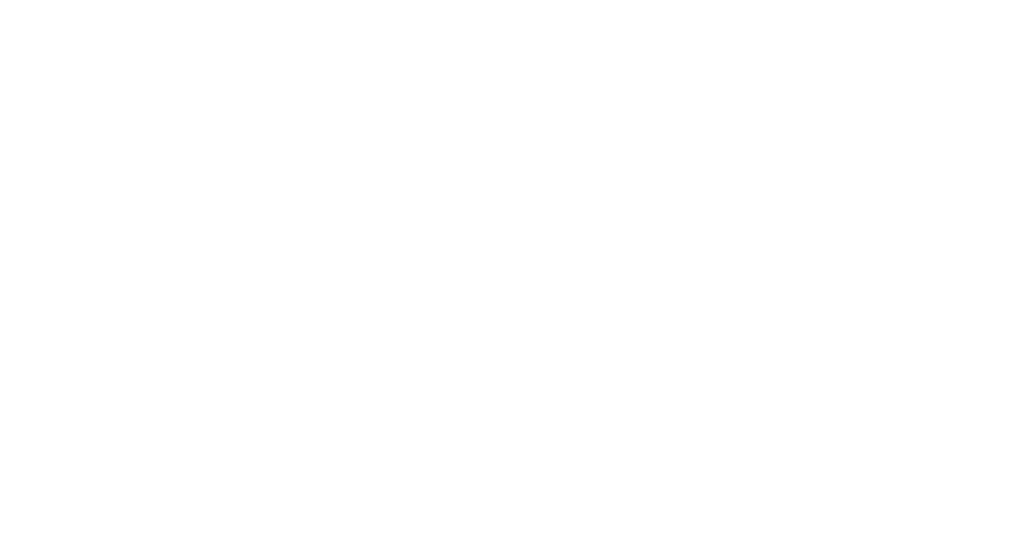
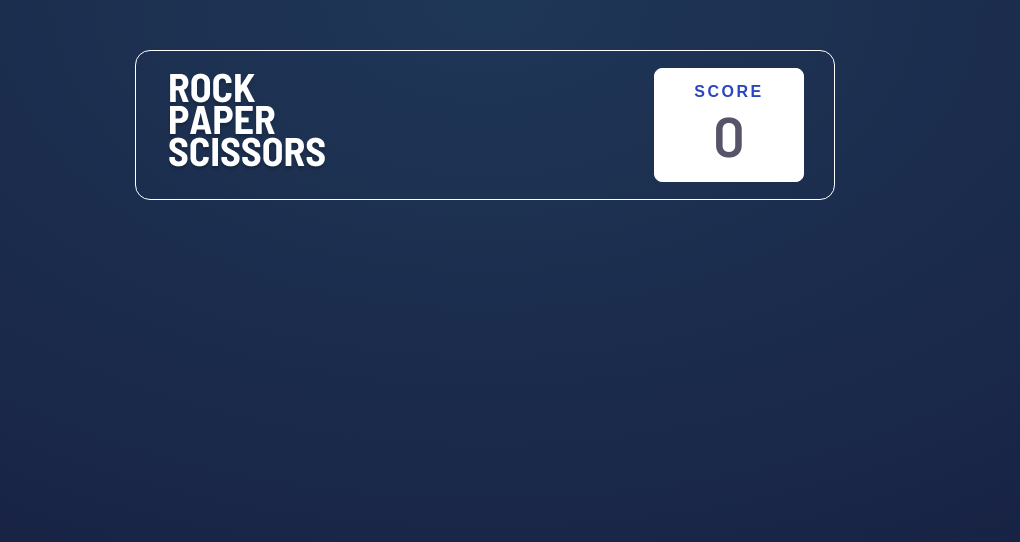
Before and after one commit to JawadMakary/Rock_Paper_Scissors_Game, a plain HTML site: page index.html in a window 1280 px wide. Shown: the whole page, without its empty margins (155-1175 px from the left). Drawn offline with Linux system fonts and the light colour scheme.

Commit message:
first section design is created

```diff
--- a/index.html
+++ b/index.html
@@ -5,10 +5,23 @@
     <meta http-equiv="X-UA-Compatible" content="IE=edge">
     <meta name="viewport" content="width=device-width, initial-scale=1.0">
     <title>Rock Paper Scissors</title>
+    <link rel="preconnect" href="https://fonts.gstatic.com" />
+    <link rel="preconnect" href="https://fonts.gstatic.com">
+    <link href="https://fonts.googleapis.com/css2?family=Barlow:wght@600&display=swap" rel="stylesheet">
     <link rel="stylesheet" href="styles/styles.css">
 </head>
 <body>
-
+    <div class="wrapper">
+        <div class="scoreboard">
+            <div class="title">
+                <img src="assets/title.png" alt="">
+            </div>
+            <div class="score">
+                <p>SCORE</p>
+                <h1>0</h1>
+            </div>
+        </div>
+    </div>
 </body>
 </html>
 <script src="js/script.js"></script>
--- a/styles/styles.css
+++ b/styles/styles.css
@@ -0,0 +1,64 @@
+* {
+  margin: 0;
+  padding: 0;
+  box-sizing: border-box;
+}
+body {
+  font-family: "Barlow Condensed", sans-serif;
+}
+.wrapper {
+  display: flex;
+  flex-direction: column;
+  align-items: center;
+  width: 100vw;
+  height: 100vh;
+  background: radial-gradient(
+    134.34% 134.34% at 50% 0%,
+    #1f3757 0%,
+    #131537 100%
+  );
+}
+
+.scoreboard {
+  width: 700px;
+  height: 150px;
+  border-radius: 15px;
+  border: 1px solid white;
+  display: flex;
+  justify-content: space-between;
+  align-items: center;
+  margin-top: 50px;
+}
+
+.title {
+  padding-left: 30px;
+}
+
+.score {
+  width: 150px;
+  height: 114px;
+  background-color: white;
+  border: 1px solid white;
+  border-radius: 8px;
+  margin-right: 30px;
+  display: flex;
+  flex-direction: column;
+  justify-content: center;
+  align-items: center;
+}
+
+.score h1 {
+  color: #565468;
+  font-size: 56px;
+  font-family: "Barlow", sans-serif;
+}
+
+.score p {
+  color: #2a45c2;
+  font-size: 16px;
+  font-style: normal;
+  font-weight: 600;
+  line-height: 19px;
+  letter-spacing: 2.5px;
+  text-align: left;
+}
```
Also changed, not shown: assets/Paper.png (added), assets/Rock.png (added), assets/Scissors.png (added), assets/title.png (added), assets/triangle.png (added).
